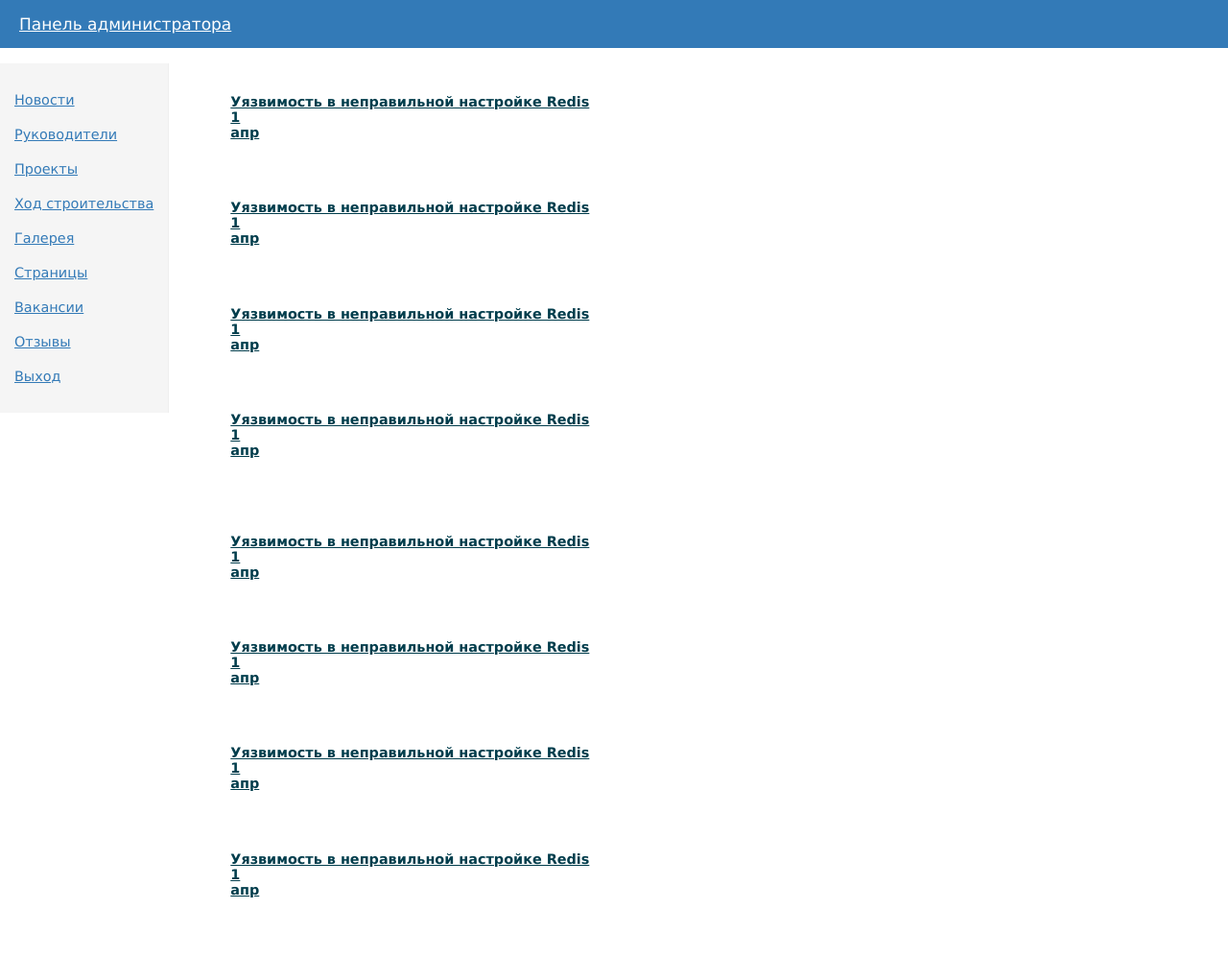
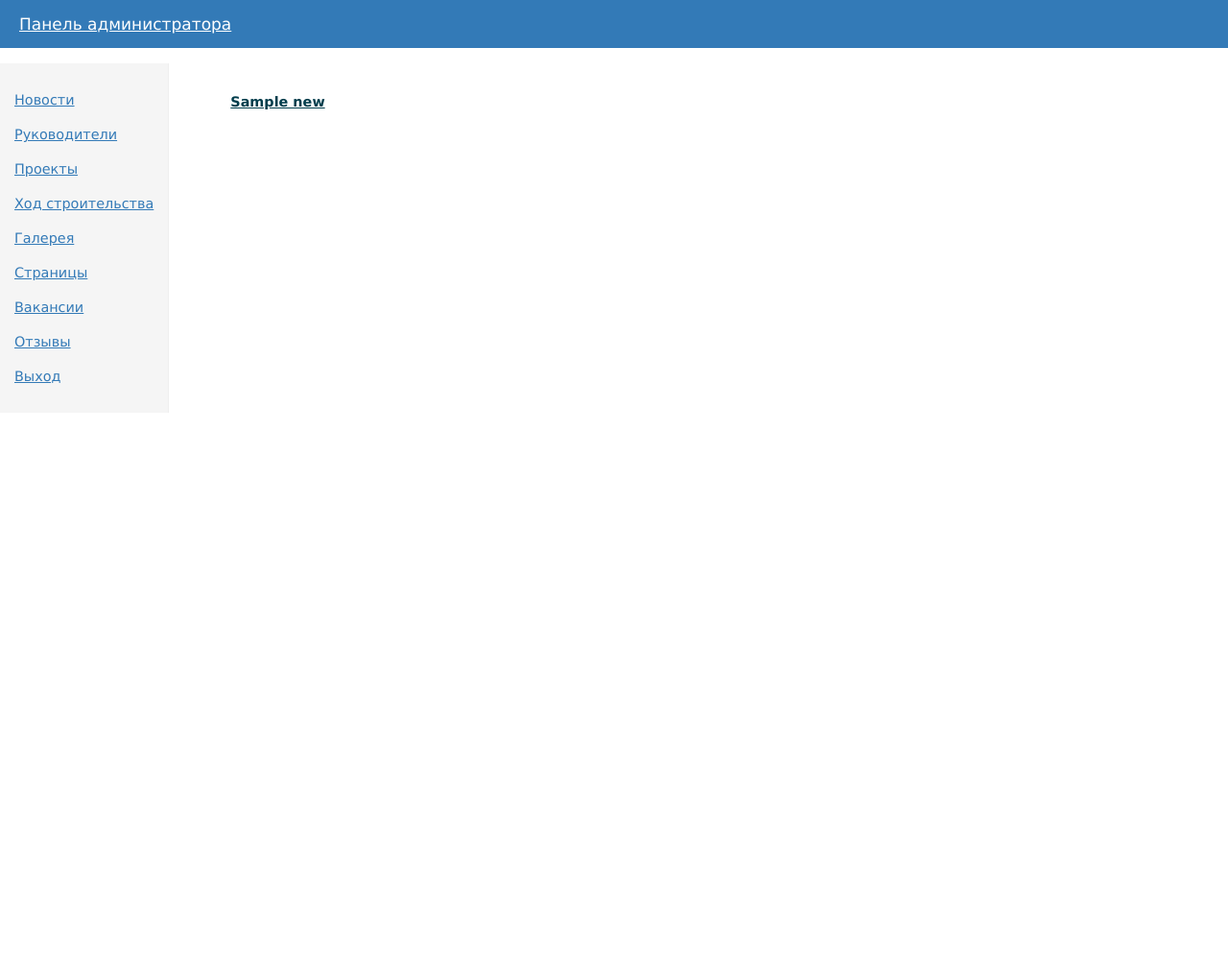
Before and after one commit to nuralys/leya, a CakePHP app: the page made by app/View/News/index.ctp in a window 1280 px wide. Shown: the whole page at 96% size. After the commit the page ends 430 px from the top, so only its background shows below. Run offline with PHP 8.4 and a stand-in for CakePHP, Linux system fonts and the light colour scheme; the template is opened without the code that fills it: most values are stand-ins (such as "Sample title", 1, 10 or a date in 2020); some libraries are stand-ins or nearby versions.

Commit message:
Работа с новостями

```diff
--- a/app/View/News/admin_add.ctp
+++ b/app/View/News/admin_add.ctp
@@ -4,6 +4,7 @@
 	</div>
 <?php
 echo $this->Form->create('News', array('type' => 'file'));
+echo $this->Form->input('date', array('label' => 'Дата:'));
 echo $this->Form->input('title', array('label' => 'Название:'));
 echo $this->Form->input('body', array('label' => 'Текст:', 'id' => 'editor'));
 echo $this->Form->input('img', array('label' => 'Изображение:', 'type' => 'file'));
--- a/app/View/News/index.ctp
+++ b/app/View/News/index.ctp
@@ -1,101 +1,45 @@
 <div class="content-title">
-	новости и события
+	<?=__('Новости и события')?>
 </div>
+<?php foreach($new_array as $key => $value): ?>
 <ul class="news-list">
 	<li>
 		<div class="year">
-			2017
+			<?=$key ?>
 		</div>
 	</li>
+	<?php foreach($value as $item): ?>
 	<li>
 		<div class="news-item">
-			<a href="" class="news-item__title">
-				Уязвимость в неправильной
-настройке Redis    <div class="date-news">1<br>
-апр</div>
+			<a href="/<?=$lang?>news/view/<?=$item['News']['id']?>" class="news-item__title">
+				<?=$item['News']['title']?>
+				 <div class="date-news"><?php echo $this->Time->format($item['News']['date'], '%d', 'invalid'); ?><br>
+				 <?php switch ($this->Time->format($item['News']['date'], '%m', 'invalid')) {
+				 	case '01': echo 'янв'; break;
+				 	case '02': echo 'фев'; break;
+				 	case '03': echo 'мар'; break;
+				 	case '04': echo 'апр'; break;
+				 	case '05': echo 'май'; break;
+				 	case '06': echo 'июн'; break;
+				 	case '07': echo 'июл'; break;
+				 	case '08': echo 'авг'; break;
+				 	case '09': echo 'сен'; break;
+				 	case '10': echo 'окт'; break;
+				 	case '11': echo 'ноя'; break;
+				 	case '12': echo 'дек'; break;
+				 	default:
+				 		# code...
+				 		break;
+				 } ?>
+				</div>
 			</a>
-			<p>Внимание! При неправильной настройке Redis, вы подвергаете риску данные на сервере. Если вы используете Redis и сомневаетесь в правильности конфигурации, обратитесь в службу технической поддержки! Мы бесплатно вам поможем.</p>
+			<p><?= $this->Text->truncate(strip_tags($item['News']['body']), 222, array('ellipsis' => '...', 'exact' => true)) ?></p>
 		</div>
 	</li>
-	<li>
-		<div class="news-item">
-			<a href="" class="news-item__title">
-				Уязвимость в неправильной
-настройке Redis    <div class="date-news">1<br>
-апр</div>
-			</a>
-			<p>Внимание! При неправильной настройке Redis, вы подвергаете риску данные на сервере. Если вы используете Redis и сомневаетесь в правильности конфигурации, обратитесь в службу технической поддержки! Мы бесплатно вам поможем.</p>
-		</div>
-	</li>
-	<li>
-		<div class="news-item">
-			<a href="" class="news-item__title">
-				Уязвимость в неправильной
-настройке Redis    <div class="date-news">1<br>
-апр</div>
-			</a>
-			<p>Внимание! При неправильной настройке Redis, вы подвергаете риску данные на сервере. Если вы используете Redis и сомневаетесь в правильности конфигурации, обратитесь в службу технической поддержки! Мы бесплатно вам поможем.</p>
-		</div>
-	</li>
-	<li>
-		<div class="news-item">
-			<a href="" class="news-item__title">
-				Уязвимость в неправильной
-настройке Redis    <div class="date-news">1<br>
-апр</div>
-			</a>
-			<p>Внимание! При неправильной настройке Redis, вы подвергаете риску данные на сервере. Если вы используете Redis и сомневаетесь в правильности конфигурации, обратитесь в службу технической поддержки! Мы бесплатно вам поможем.</p>
-		</div>
-	</li>
+<?php endforeach ?>
 
 
 </ul>
-<ul class="news-list">
-	<li>
-		<div class="year">
-			2016
-		</div>
-	</li>
-	<li>
-		<div class="news-item">
-			<a href="" class="news-item__title">
-				Уязвимость в неправильной
-настройке Redis    <div class="date-news">1<br>
-апр</div>
-			</a>
-			<p>Внимание! При неправильной настройке Redis, вы подвергаете риску данные на сервере. Если вы используете Redis и сомневаетесь в правильности конфигурации, обратитесь в службу технической поддержки! Мы бесплатно вам поможем.</p>
-		</div>
-	</li>
-	<li>
-		<div class="news-item">
-			<a href="" class="news-item__title">
-				Уязвимость в неправильной
-настройке Redis    <div class="date-news">1<br>
-апр</div>
-			</a>
-			<p>Внимание! При неправильной настройке Redis, вы подвергаете риску данные на сервере. Если вы используете Redis и сомневаетесь в правильности конфигурации, обратитесь в службу технической поддержки! Мы бесплатно вам поможем.</p>
-		</div>
-	</li>
-	<li>
-		<div class="news-item">
-			<a href="" class="news-item__title">
-				Уязвимость в неправильной
-настройке Redis    <div class="date-news">1<br>
-апр</div>
-			</a>
-			<p>Внимание! При неправильной настройке Redis, вы подвергаете риску данные на сервере. Если вы используете Redis и сомневаетесь в правильности конфигурации, обратитесь в службу технической поддержки! Мы бесплатно вам поможем.</p>
-		</div>
-	</li>
-	<li>
-		<div class="news-item">
-			<a href="" class="news-item__title">
-				Уязвимость в неправильной
-настройке Redis    <div class="date-news">1<br>
-апр</div>
-			</a>
-			<p>Внимание! При неправильной настройке Redis, вы подвергаете риску данные на сервере. Если вы используете Redis и сомневаетесь в правильности конфигурации, обратитесь в службу технической поддержки! Мы бесплатно вам поможем.</p>
-		</div>
-	</li>
 
 
-</ul>
+<?php endforeach ?>
--- a/app/View/News/view.ctp
+++ b/app/View/News/view.ctp
@@ -4,7 +4,9 @@
 					<h1><?=$post['News']['title'] ?></h1>
 			</div>
 		<div class="news-content">
+		<?php if(!empty($post['News']['img'])): ?>
 			<img src="/img/news/<?=$post['News']['img']?>" width="450x";>
+		<?php endif ?>
 			<?=$post['News']['body'] ?>
 		</div>
 	</div>
```
Also changed, not shown: app/Controller/NewsController.php (+24 -3 lines).
